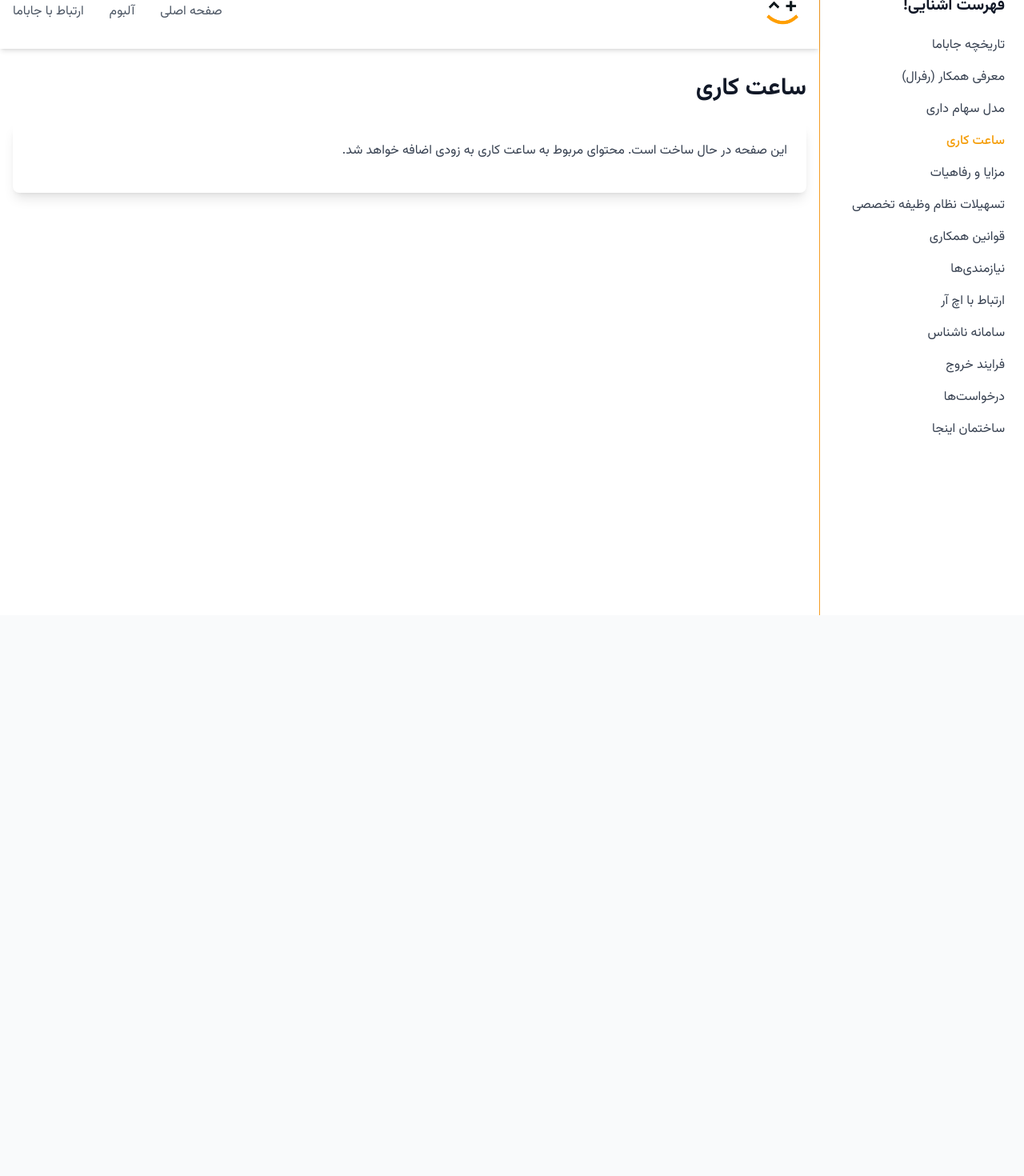
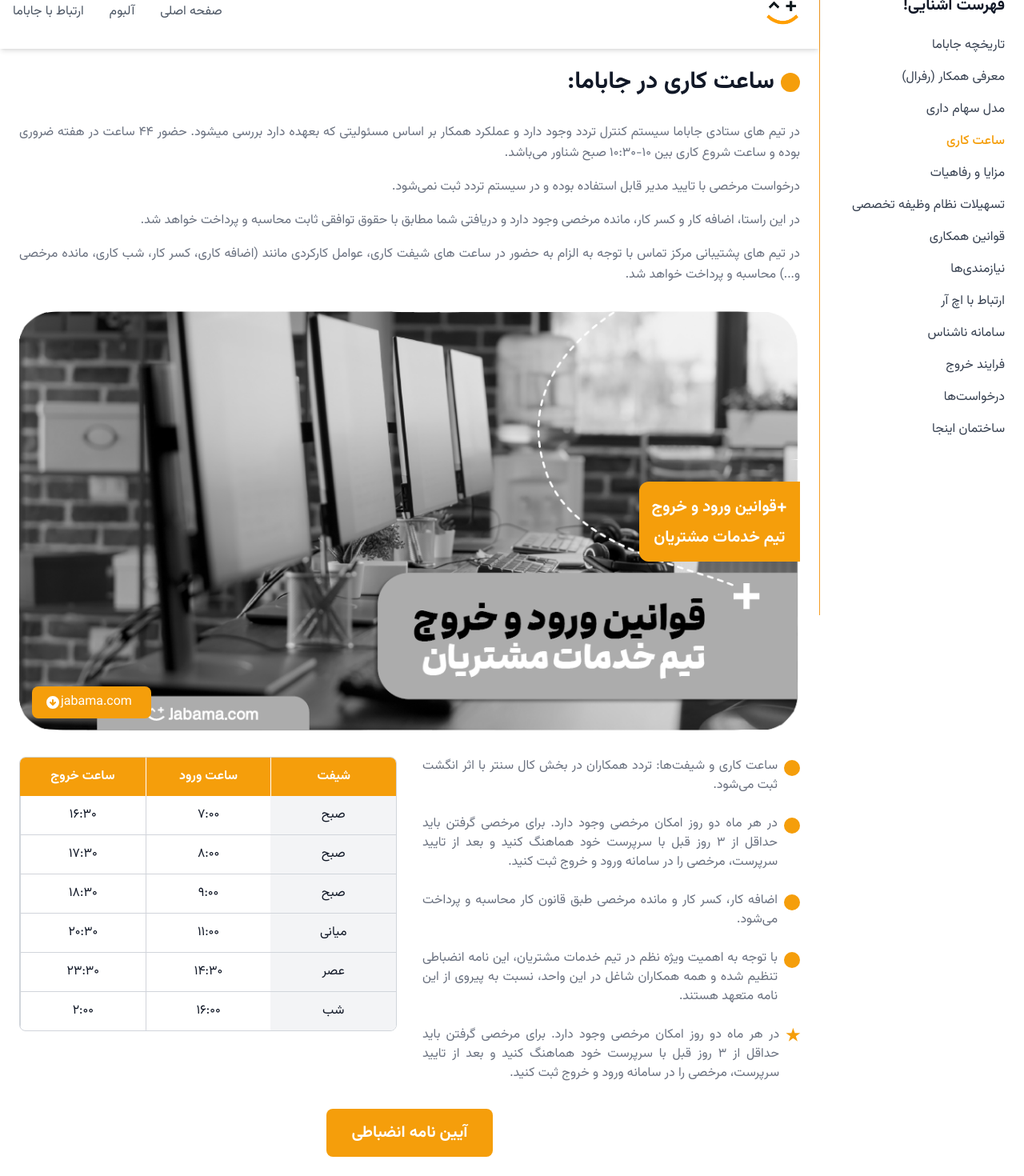
Before and after one commit to espitman/jbm-hr-life, a Nuxt app: page /working-hours in a window 1280 px wide. Shown: the part 31-1501 px from the top of the page at 80% size. Before the commit the page ends 800 px from the top, so only its background shows below. Built offline with nearby package versions, Linux system fonts and the light colour scheme.

Commit message:
feat: update working hours page layout and styling

```diff
--- a/pages/working-hours.vue
+++ b/pages/working-hours.vue
@@ -1,10 +1,153 @@
 <template>
-  <div class="container mx-auto px-4 py-8">
-    <h1 class="text-3xl font-bold mb-6">ساعت کاری</h1>
-    <div class="bg-white rounded-lg shadow-lg p-6">
-      <p class="text-gray-700 mb-4">
-        این صفحه در حال ساخت است. محتوای مربوط به ساعت کاری به زودی اضافه خواهد شد.
+  <div class="max-w-6xl mx-auto p-6" dir="rtl">
+    <!-- Header -->
+    <div class="flex items-center justify-start mb-8">
+      <div class="w-6 h-6 rounded-full bg-amber-500 ml-2"></div>
+      <h1 class="text-2xl md:text-3xl font-bold text-gray-900">ساعت کاری در جاباما:</h1>
+    </div>
+
+    <!-- Policy paragraphs -->
+    <div class="space-y-4 text-gray-500 leading-relaxed text-justify mb-8">
+      <p>
+        در تیم های ستادی جاباما سیستم کنترل تردد وجود دارد و عملکرد همکار بر اساس مسئولیتی که بعهده دارد بررسی میشود. حضور ۴۴ ساعت در هفته ضروری بوده و ساعت شروع کاری بین ۱۰-۱۰:۳۰ صبح شناور می‌باشد.
       </p>
+      <p>
+        درخواست مرخصی با تایید مدیر قابل استفاده بوده و در سیستم تردد ثبت نمی‌شود.
+      </p>
+      <p>
+        در این راستا، اضافه کار و کسر کار، مانده مرخصی وجود دارد و دریافتی شما مطابق با حقوق توافقی ثابت محاسبه و پرداخت خواهد شد.
+      </p>
+      <p>
+        در تیم های پشتیبانی مرکز تماس با توجه به الزام به حضور در ساعت های شیفت کاری، عوامل کارکردی مانند (اضافه کاری، کسر کار، شب کاری، مانده مرخصی و...) محاسبه و پرداخت خواهد شد.
+      </p>
+    </div>
+
+    <!-- Office image with overlay -->
+    <div class="relative rounded-xl overflow-hidden mb-8">
+      <img
+        src="/images/office-workspace.png"
+        alt="Office workspace"
+        class="w-full h-auto grayscale"
+      />
+
+      <!-- Orange overlay with text -->
+      <div class="absolute top-1/2 right-0 transform -translate-y-1/2 bg-amber-500 text-white p-4 rounded-l-xl max-w-xs">
+        <div class="flex items-center justify-between mb-2">
+          <span class="text-2xl font-bold">+</span>
+          <h2 class="text-xl font-bold">قوانین ورود و خروج</h2>
+        </div>
+        <h3 class="text-xl font-bold text-center">تیم خدمات مشتریان</h3>
+      </div>
+
+      <!-- Website URL -->
+      <div class="absolute bottom-4 left-4 bg-amber-500 text-white px-4 py-2 rounded-lg flex items-center">
+        <span class="mr-2">jabama.com</span>
+        <svg xmlns="http://www.w3.org/2000/svg" class="h-5 w-5" viewBox="0 0 20 20" fill="currentColor">
+          <path fill-rule="evenodd" d="M10 18a8 8 0 100-16 8 8 0 000 16zm1-11a1 1 0 10-2 0v3.586L7.707 9.293a1 1 0 00-1.414 1.414l3 3a1 1 0 001.414 0l3-3a1 1 0 00-1.414-1.414L11 10.586V7z" clip-rule="evenodd" />
+        </svg>
+      </div>
+    </div>
+
+    <!-- Policy points -->
+    <div class="flex flex-col md:flex-row gap-8 mb-8">
+      <!-- Right side - Bullet points -->
+      <div class="w-full md:w-1/2 space-y-6">
+        <div class="flex items-start">
+          <div class="w-5 h-5 rounded-full bg-amber-500 mt-1 ml-2 flex-shrink-0"></div>
+          <p class="text-gray-500 text-justify">ساعت کاری و شیفت‌ها: تردد همکاران در بخش کال سنتر با اثر انگشت ثبت می‌شود.</p>
+        </div>
+
+        <div class="flex items-start">
+          <div class="w-5 h-5 rounded-full bg-amber-500 mt-1 ml-2 flex-shrink-0"></div>
+          <p class="text-gray-500 text-justify">
+            در هر ماه دو روز امکان مرخصی وجود دارد. برای مرخصی گرفتن باید حداقل از ۳ روز قبل با سرپرست خود هماهنگ کنید و بعد از تایید سرپرست، مرخصی را در سامانه ورود و خروج ثبت کنید.
+          </p>
+        </div>
+
+        <div class="flex items-start">
+          <div class="w-5 h-5 rounded-full bg-amber-500 mt-1 ml-2 flex-shrink-0"></div>
+          <p class="text-gray-500 text-justify">اضافه کار، کسر کار و مانده مرخصی طبق قانون کار محاسبه و پرداخت می‌شود.</p>
+        </div>
+
+        <div class="flex items-start">
+          <div class="w-5 h-5 rounded-full bg-amber-500 mt-1 ml-2 flex-shrink-0"></div>
+          <p class="text-gray-500 text-justify">
+            با توجه به اهمیت ویژه نظم در تیم خدمات مشتریان، این نامه انضباطی تنظیم شده و همه همکاران شاغل در این واحد، نسبت به پیروی از این نامه متعهد هستند.
+          </p>
+        </div>
+
+        <div class="flex items-start">
+          <div class="text-amber-500 text-xl font-bold ml-2">★</div>
+          <p class="text-gray-500 text-justify">
+            در هر ماه دو روز امکان مرخصی وجود دارد. برای مرخصی گرفتن باید حداقل از ۳ روز قبل با سرپرست خود هماهنگ کنید و بعد از تایید سرپرست، مرخصی را در سامانه ورود و خروج ثبت کنید.
+          </p>
+        </div>
+      </div>
+
+      <!-- Left side - Table -->
+      <div class="w-full md:w-1/2">
+        <div class="border border-gray-300 rounded-lg overflow-hidden">
+          <div class="bg-amber-500 text-white grid grid-cols-3 text-center font-bold">
+            <div class="p-3 border-l border-white">شیفت</div>
+            <div class="p-3 border-l border-white">ساعت ورود</div>
+            <div class="p-3">ساعت خروج</div>
+          </div>
+
+          <!-- Morning shift 1 -->
+          <div class="grid grid-cols-3 text-center border-b border-gray-300">
+            <div class="p-3 bg-gray-100">صبح</div>
+            <div class="p-3 border-l border-gray-300">۷:۰۰</div>
+            <div class="p-3 border-l border-gray-300">۱۶:۳۰</div>
+          </div>
+
+          <!-- Morning shift 2 -->
+          <div class="grid grid-cols-3 text-center border-b border-gray-300">
+            <div class="p-3 bg-gray-100">صبح</div>
+            <div class="p-3 border-l border-gray-300">۸:۰۰</div>
+            <div class="p-3 border-l border-gray-300">۱۷:۳۰</div>
+          </div>
+
+          <!-- Morning shift 3 -->
+          <div class="grid grid-cols-3 text-center border-b border-gray-300">
+            <div class="p-3 bg-gray-100">صبح</div>
+            <div class="p-3 border-l border-gray-300">۹:۰۰</div>
+            <div class="p-3 border-l border-gray-300">۱۸:۳۰</div>
+          </div>
+
+          <!-- Afternoon shift -->
+          <div class="grid grid-cols-3 text-center border-b border-gray-300">
+            <div class="p-3 bg-gray-100">میانی</div>
+            <div class="p-3 border-l border-gray-300">۱۱:۰۰</div>
+            <div class="p-3 border-l border-gray-300">۲۰:۳۰</div>
+          </div>
+
+          <!-- Evening shift -->
+          <div class="grid grid-cols-3 text-center border-b border-gray-300">
+            <div class="p-3 bg-gray-100">عصر</div>
+            <div class="p-3 border-l border-gray-300">۱۴:۳۰</div>
+            <div class="p-3 border-l border-gray-300">۲۳:۳۰</div>
+          </div>
+
+          <!-- Night shift -->
+          <div class="grid grid-cols-3 text-center">
+            <div class="p-3 bg-gray-100">شب</div>
+            <div class="p-3 border-l border-gray-300">۱۶:۰۰</div>
+            <div class="p-3 border-l border-gray-300">۲:۰۰</div>
+          </div>
+        </div>
+      </div>
+    </div>
+
+    <!-- Disciplinary regulations button -->
+    <div class="flex justify-center">
+      <a
+        href="https://docs.google.com/document/d/1VNd1qtw8BWJsVUk2e0kLLk-6MFJe5_HstJpQ4XShfss/edit"
+        target="_blank"
+        rel="noopener noreferrer"
+        class="bg-amber-500 text-white font-bold py-4 px-8 rounded-lg text-xl hover:bg-amber-600 transition duration-300"
+      >
+        آیین نامه انضباطی
+      </a>
     </div>
   </div>
 </template>
```
Also changed, not shown: public/images/office-workspace.png (added).
